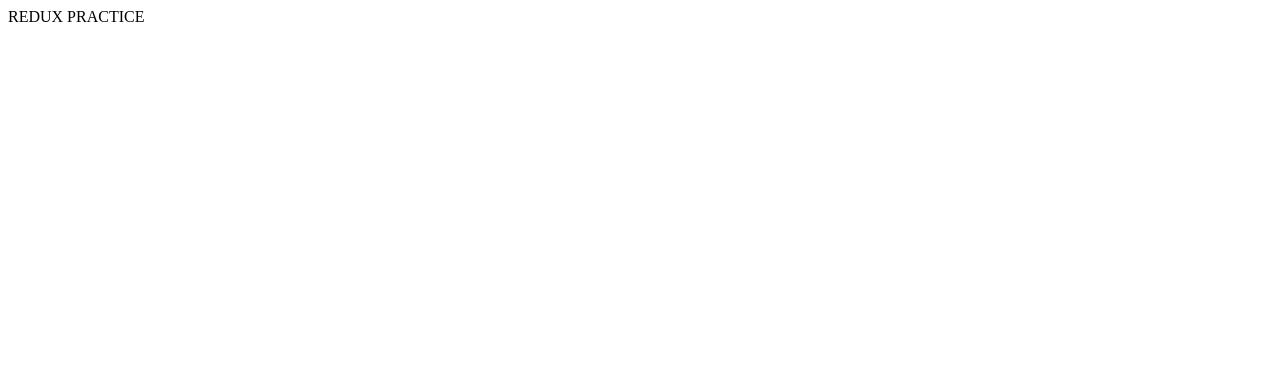
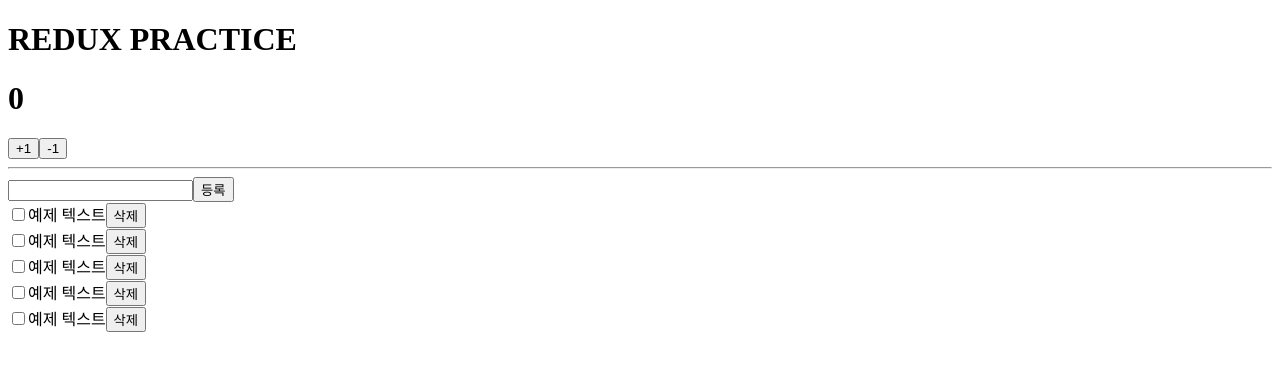
Before and after one commit to pauljeonn/redux-practice, a React (Create React App) app: page / in a window 1280 px wide. Shown: the top 370 px of the page. Built offline with nearby package versions, Linux system fonts and the light colour scheme.

Commit message:
Feat: UI 생성

```diff
--- a/src/App.js
+++ b/src/App.js
@@ -1,7 +1,16 @@
 import './App.css';
+import Counter from './components/Counter';
+import Todos from './components/Todos';
 
 function App() {
-	return <div className="App">REDUX PRACTICE</div>;
+	return (
+		<div className="App">
+			<h1>REDUX PRACTICE</h1>
+			<Counter number={0} />
+			<hr />
+			<Todos />
+		</div>
+	);
 }
 
 export default App;
--- /dev/null
+++ b/src/components/Counter.js
@@ -0,0 +1,15 @@
+import React from 'react';
+
+const Counter = ({ number, onIncrease, onDecrease }) => {
+	return (
+		<div>
+			<h1>{number}</h1>
+			<div>
+				<button onClick={onIncrease}>+1</button>
+				<button onClick={onDecrease}>-1</button>
+			</div>
+		</div>
+	);
+};
+
+export default Counter;
--- /dev/null
+++ b/src/components/Todos.js
@@ -0,0 +1,42 @@
+import React from 'react';
+
+const TodoItem = ({ todo, onToggle, onRemove }) => {
+	return (
+		<div>
+			<input type="checkbox" />
+			<span>예제 텍스트</span>
+			<button>삭제</button>
+		</div>
+	);
+};
+
+const Todos = ({
+	input,
+	todos,
+	onChangeInput,
+	onInsert,
+	onToggle,
+	onRemove,
+}) => {
+	const onSubmit = (e) => {
+		e.preventDefault();
+	};
+
+	return (
+		<div>
+			<form onSubmit={onSubmit}>
+				<input />
+				<button type="submit">등록</button>
+			</form>
+			<div>
+				<TodoItem />
+				<TodoItem />
+				<TodoItem />
+				<TodoItem />
+				<TodoItem />
+			</div>
+		</div>
+	);
+};
+
+export default Todos;
```
